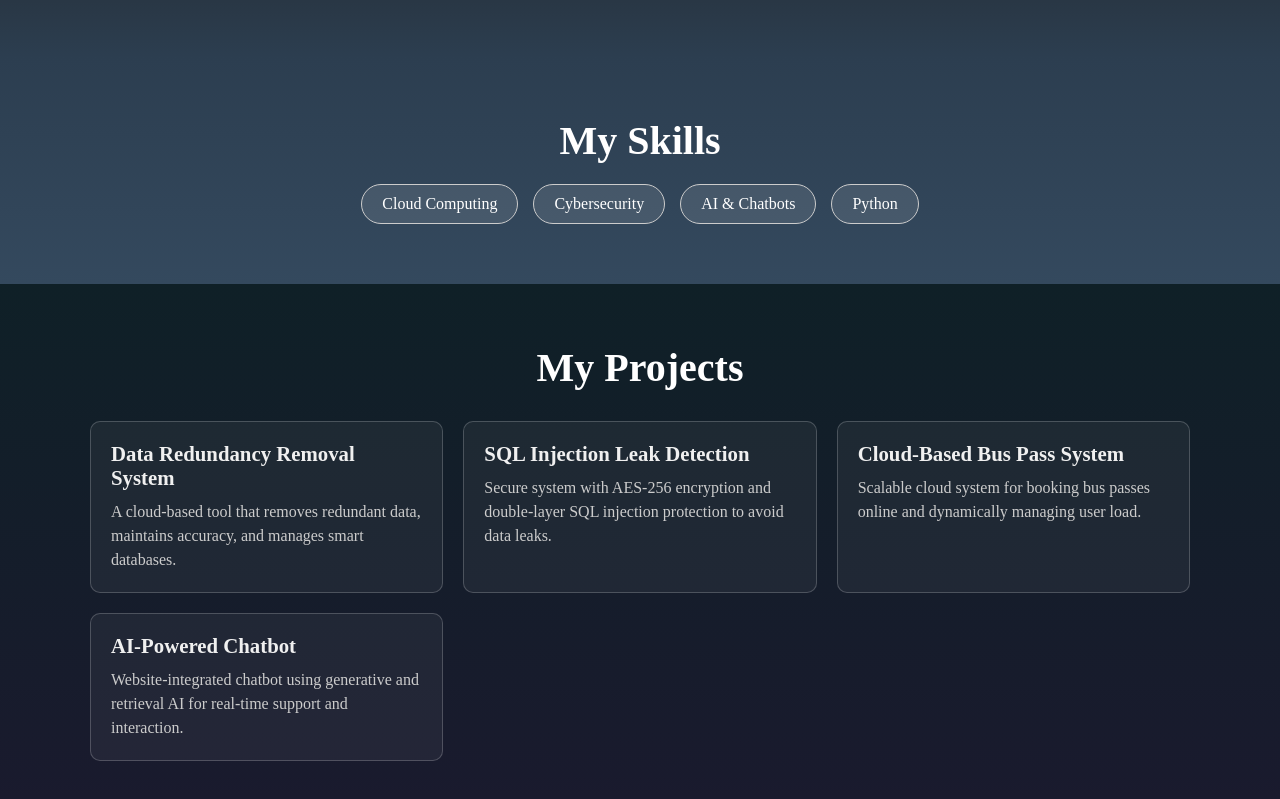
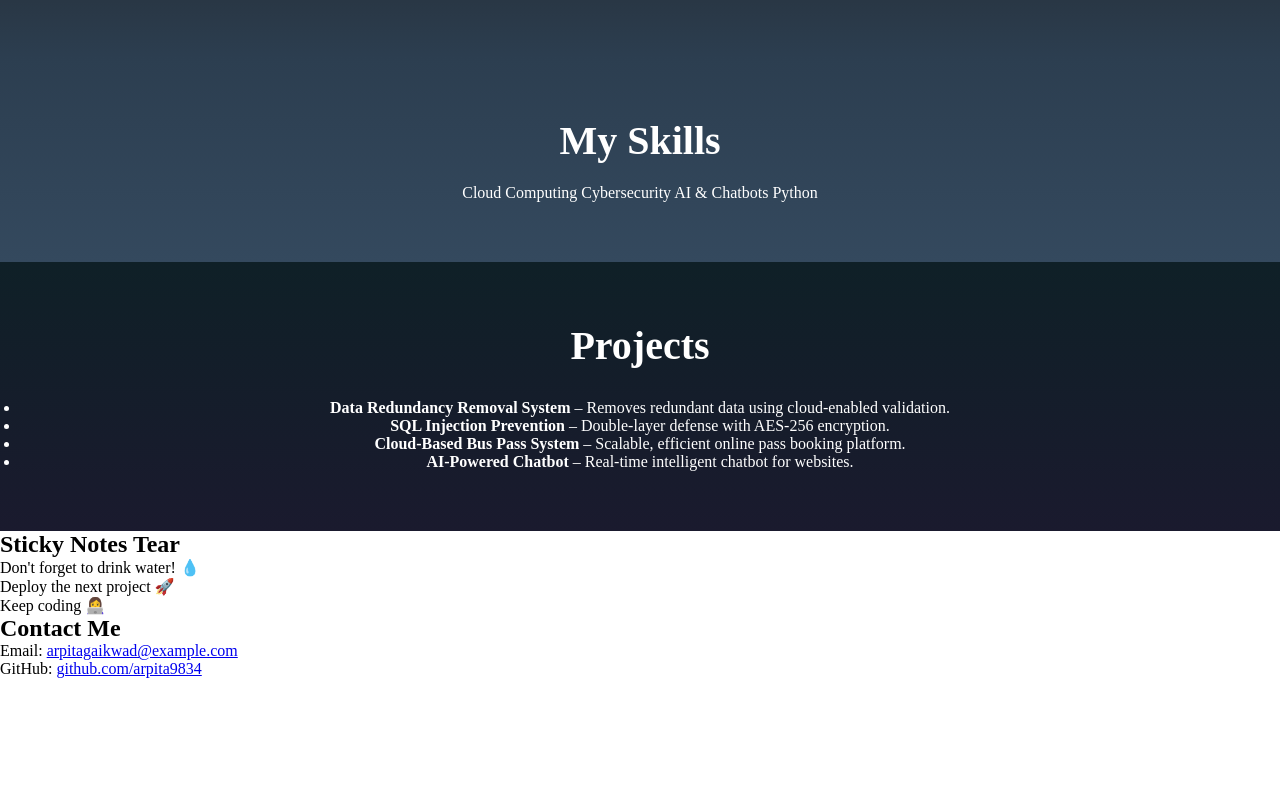
Before and after one commit to Arpita9834/demo, a plain HTML site: page index.html in a window 1280 px wide. Shown: the part 991-1790 px from the top of the page. After the commit the page ends 1669 px from the top, so only its background shows below. Drawn offline with Linux system fonts and the light colour scheme.

Commit message:
Update index.html

```diff
--- a/index.html
+++ b/index.html
@@ -4,24 +4,29 @@
   <meta charset="UTF-8" />
   <meta name="viewport" content="width=device-width, initial-scale=1.0"/>
   <title>Arpita Gaikwad Portfolio</title>
-  <link rel="stylesheet" href="style.css" />
+  <link rel="stylesheet" href="style.css"/>
 </head>
 <body>
+
+  <!-- Hero Section -->
   <section class="hero">
+    <img src="cloud-removebg-preview.png" alt="cloud" class="cloud-img" />
     <div class="hero-content">
       <h1>Hi, I'm Arpita Gaikwad</h1>
       <p>Cloud & AI Developer</p>
     </div>
   </section>
 
+  <!-- About Me -->
   <section class="about">
     <h2>About Me</h2>
     <p>I'm a passionate BCA student specializing in Cloud Computing and Cybersecurity. I love building responsive websites and exploring new tech!</p>
   </section>
 
+  <!-- Skills -->
   <section class="skills">
     <h2>My Skills</h2>
-    <div class="skill-list">
+    <div class="skill-tags">
       <span>Cloud Computing</span>
       <span>Cybersecurity</span>
       <span>AI & Chatbots</span>
@@ -29,26 +34,31 @@
     </div>
   </section>
 
+  <!-- Projects -->
   <section class="projects">
-    <h2>My Projects</h2>
-    <div class="project-list">
-      <div class="project">
-        <h3>Data Redundancy Removal System</h3>
-        <p>A cloud-based tool that removes redundant data, maintains accuracy, and manages smart databases.</p>
-      </div>
-      <div class="project">
-        <h3>SQL Injection Leak Detection</h3>
-        <p>Secure system with AES-256 encryption and double-layer SQL injection protection to avoid data leaks.</p>
-      </div>
-      <div class="project">
-        <h3>Cloud-Based Bus Pass System</h3>
-        <p>Scalable cloud system for booking bus passes online and dynamically managing user load.</p>
-      </div>
-      <div class="project">
-        <h3>AI-Powered Chatbot</h3>
-        <p>Website-integrated chatbot using generative and retrieval AI for real-time support and interaction.</p>
-      </div>
-    </div>
+    <h2>Projects</h2>
+    <ul>
+      <li><strong>Data Redundancy Removal System</strong> – Removes redundant data using cloud-enabled validation.</li>
+      <li><strong>SQL Injection Prevention</strong> – Double-layer defense with AES-256 encryption.</li>
+      <li><strong>Cloud-Based Bus Pass System</strong> – Scalable, efficient online pass booking platform.</li>
+      <li><strong>AI-Powered Chatbot</strong> – Real-time intelligent chatbot for websites.</li>
+    </ul>
   </section>
+
+  <!-- Sticky Notes Tear Section -->
+  <section class="sticky-section">
+    <h2>Sticky Notes Tear</h2>
+    <div class="sticky-note">Don't forget to drink water! 💧</div>
+    <div class="sticky-note">Deploy the next project 🚀</div>
+    <div class="sticky-note">Keep coding 👩‍💻</div>
+  </section>
+
+  <!-- Contact Me -->
+  <section class="contact">
+    <h2>Contact Me</h2>
+    <p>Email: <a href="mailto:arpitagaikwad@example.com">arpitagaikwad@example.com</a></p>
+    <p>GitHub: <a href="https://github.com/arpita9834" target="_blank">github.com/arpita9834</a></p>
+  </section>
+
 </body>
 </html>
```
